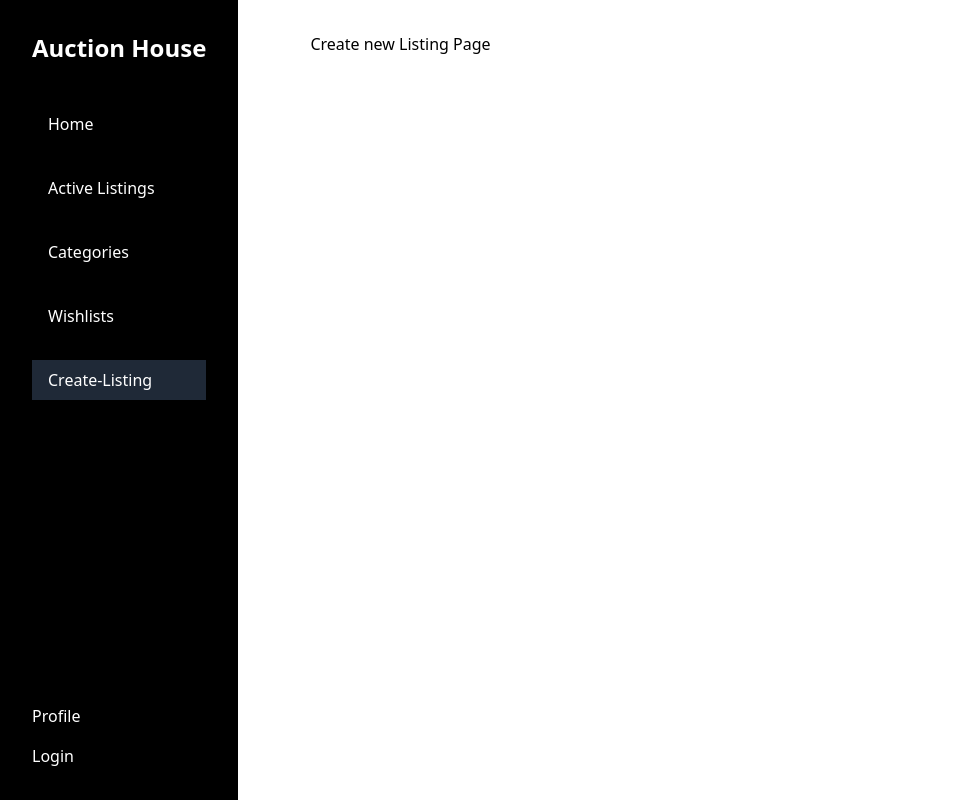
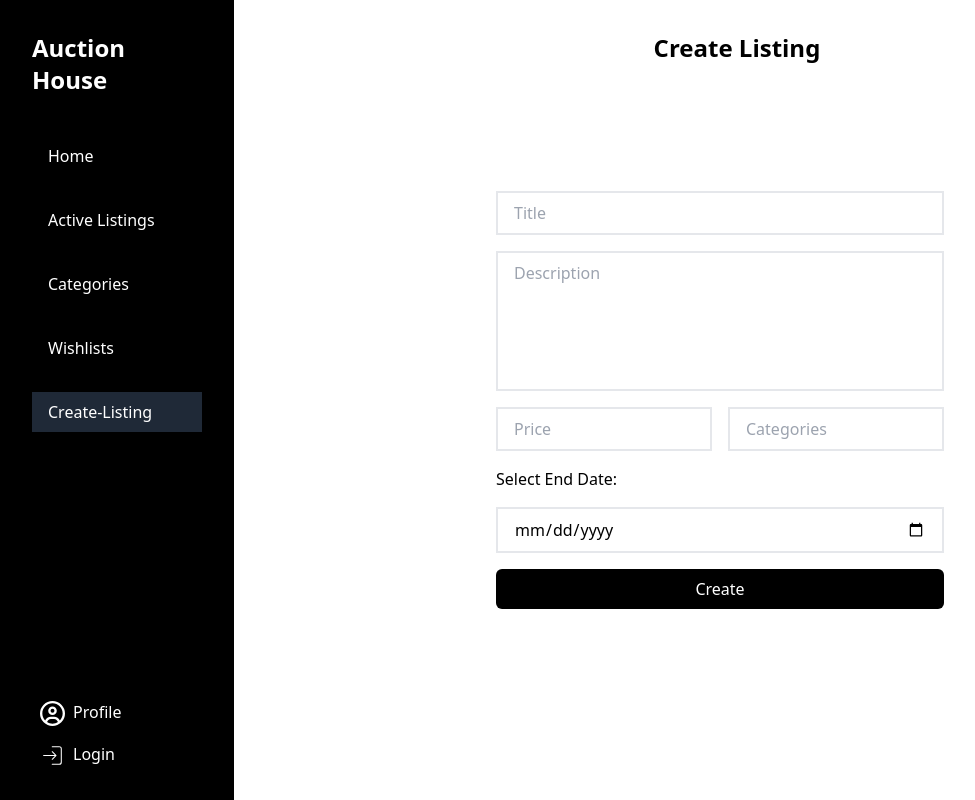
Before and after one commit to LynxQuas/auction-house, a React (Vite) app: page /create-listings in a window 1280 px wide. Shown: the whole page, without its empty margins (0-975 px from the left). Built offline with nearby package versions, Linux system fonts and the light colour scheme.

Commit message:
feat: create listing

```diff
--- a/package.json
+++ b/package.json
@@ -13,6 +13,7 @@
         "react": "^18.3.1",
         "react-dom": "^18.3.1",
         "react-hook-form": "^7.53.2",
+        "react-icons": "^5.3.0",
         "react-router-dom": "^6.28.0"
     },
     "devDependencies": {
--- a/src/App.tsx
+++ b/src/App.tsx
@@ -2,6 +2,7 @@ import { createBrowserRouter, RouterProvider } from "react-router-dom";
 import Root from "./pages/Root";
 import LoginPage from "./pages/LoginPage";
 import RegisterPage from "./pages/RegisterPage";
+import CreatingListings from "./create-listings/CreatingListings";
 
 const App = () => {
     const router = createBrowserRouter([
@@ -17,7 +18,7 @@ const App = () => {
                 { path: "/wishlist", element: <h1>WishList Page</h1> },
                 {
                     path: "/create-listings",
-                    element: <h1>Create new Listing Page</h1>,
+                    element: <CreatingListings />,
                 },
                 { path: "/profile", element: <h1>Profile Page</h1> },
                 { path: "/login", element: <LoginPage /> },
--- a/src/components/Input.tsx
+++ b/src/components/Input.tsx
@@ -12,7 +12,6 @@ type InputPropType<T extends FieldValues> = {
     message?: string;
     register: UseFormRegister<T>;
     registerOpts: RegisterOptions<T>;
-    className: string;
 };
 
 const Input = <T extends FieldValues>({
@@ -22,15 +21,15 @@ const Input = <T extends FieldValues>({
     message,
     register,
     registerOpts,
-    className,
 }: InputPropType<T>) => {
     return (
-        <div>
-            <p className="text-sm text-red-500">{message}</p>
+        <div className="flex flex-col">
+            {message && <p className="text-sm text-red-500">{message}</p>}
             <input
                 placeholder={placeholder}
                 type={type}
-                className={className}
+                id={name}
+                className="w-full border-2 py-2 px-4"
                 {...register(name, registerOpts)}
             />
         </div>
--- /dev/null
+++ b/src/components/ListingForm.tsx
@@ -0,0 +1,90 @@
+import { SubmitHandler, useForm } from "react-hook-form";
+import Input from "./Input";
+import InputError from "./InputError";
+
+type ListingFormTypes = {
+    title: string;
+    description: string;
+    categories: string;
+    price: number;
+    endDate: Date;
+};
+
+const ListingForm = () => {
+    const {
+        register,
+        handleSubmit,
+        formState: { errors },
+    } = useForm<ListingFormTypes>();
+
+    const onSubmit: SubmitHandler<ListingFormTypes> = (data) => {
+        console.log(data);
+    };
+
+    return (
+        <div className="absolute w-full p-4 md:w-[30rem] md:ml-20 top-[50%] left-[50%] translate-x-[-50%] translate-y-[-50%]">
+            <form className="flex flex-col gap-4" onSubmit={handleSubmit(onSubmit)}>
+                <Input
+                    type="text"
+                    name="title"
+                    placeholder="Title"
+                    register={register}
+                    registerOpts={{ required: "Title is required" }}
+                    message={errors.title && errors.title.message}
+                />
+                <div className="w-full flex flex-col">
+                    {errors.description && (
+                        <InputError message={errors.description.message!} />
+                    )}
+                    <textarea
+                        cols={10}
+                        rows={5}
+                        placeholder="Description"
+                        className="py-2 px-4 border-2 resize-none "
+                        {...register("description", {
+                            required: "Description is required",
+                        })}
+                    ></textarea>
+                </div>
+
+                <div className="flex items-center w-full gap-4">
+                    <Input
+                        type="number"
+                        name="price"
+                        placeholder="Price"
+                        register={register}
+                        registerOpts={{ required: "Price is required" }}
+                        message={errors.price && errors.price.message}
+                    />
+
+                    {/* Replace with Select  */}
+                    <Input
+                        type="text"
+                        name="categories"
+                        placeholder="Categories"
+                        register={register}
+                        registerOpts={{ required: "Categories is required" }}
+                        message={errors.categories && errors.categories.message}
+                    />
+                </div>
+
+                <div className="flex flex-col gap-4 w-full">
+                    <label htmlFor="end-date">Select End Date:</label>
+                    <Input
+                        type="date"
+                        name="endDate"
+                        placeholder="Title"
+                        register={register}
+                        registerOpts={{ required: "End date is required" }}
+                        message={errors.endDate && errors.endDate.message}
+                    />
+                </div>
+                <button className="text-white bg-black py-2 rounded-md">
+                    Create
+                </button>
+            </form>
+        </div>
+    );
+};
+
+export default ListingForm;
--- a/src/components/Navbar.tsx
+++ b/src/components/Navbar.tsx
@@ -1,4 +1,6 @@
 import { Link, NavLink } from "react-router-dom";
+import { FaRegCircleUser } from "react-icons/fa6";
+import { CiLogin } from "react-icons/ci";
 
 const navMenu = [
     { url: "/", label: "Home" },
@@ -34,10 +36,19 @@ const Navbar = () => {
             <div>
                 <ul className="flex flex-col gap-4">
                     <li>
-                        <Link to="/profile">Profile</Link>
+                        <Link to="/profile">
+                            <FaRegCircleUser
+                                className="text-white inline mx-2"
+                                size={25}
+                            />
+                            Profile
+                        </Link>
                     </li>
                     <li>
-                        <Link to="/login">Login</Link>
+                        <Link to="/login">
+                            <CiLogin className="text-white inline mx-2" size={25} />
+                            Login
+                        </Link>
                     </li>
                 </ul>
             </div>
--- /dev/null
+++ b/src/create-listings/CreatingListings.tsx
@@ -0,0 +1,14 @@
+import ListingForm from "../components/ListingForm";
+
+const CreatingListings = () => {
+    return (
+        <section>
+            <h2 className="text-2xl md:mr-20 font-bold text-center">
+                Create Listing
+            </h2>
+            <ListingForm />
+        </section>
+    );
+};
+
+export default CreatingListings;
--- a/src/pages/LoginPage.tsx
+++ b/src/pages/LoginPage.tsx
@@ -22,33 +22,28 @@ const LoginPage = () => {
     return (
         <form
             onSubmit={handleSubmit(submitHandler)}
-            className="flex flex-col gap-6 translate-x-[-50%] translate-y-[-50%] absolute top-[50%] left-[50%]  sm:w-[25rem] w-full p-5 md:ml-20"
+            className="flex flex-col gap-5  translate-x-[-50%] translate-y-[-50%] absolute top-[50%] left-[50%]  sm:w-[25rem] w-full p-5 md:ml-20"
         >
             <h2 className="text-2xl font-bold">Login</h2>
-
             <Input
                 placeholder="Username"
                 type="text"
                 name="username"
-                message={errors.username && errors.username.message}
-                className="border-2 w-full py-4 px-4"
                 register={register}
                 registerOpts={{ required: "Username is required" }}
+                message={errors.username && errors.username.message}
             />
-
             <Input
                 type="password"
                 name="password"
-                message={errors.password && errors.password.message!}
                 placeholder="Password"
-                className="border-2 w-full py-4 px-4"
                 register={register}
+                message={errors.password && errors.password.message}
                 registerOpts={{
                     required: "Password is required.",
                     minLength: {
                         value: 6,
-                        message:
-                            "Password should be at least 6 character long.",
+                        message: "Password should be at least 6 character long.",
                     },
                 }}
             />
--- a/src/pages/RegisterPage.tsx
+++ b/src/pages/RegisterPage.tsx
@@ -23,7 +23,7 @@ const RegisterPage = () => {
     return (
         <form
             onSubmit={handleSubmit(onSubmit)}
-            className="flex flex-col gap-5 absolute top-[50%] left-[50%] translate-x-[-50%] translate-y-[-50%] md:ml-20 sm:w-[25rem] w-full p-5"
+            className="flex flex-col gap-4 absolute top-[50%] left-[50%] translate-x-[-50%] translate-y-[-50%] md:ml-20 sm:w-[25rem] w-full p-5"
         >
             <h2 className="text-2xl font-bold">Create an Account</h2>
             <Input
@@ -31,7 +31,6 @@ const RegisterPage = () => {
                 name="username"
                 message={errors.username && errors.username.message}
                 placeholder="Username"
-                className="p-4 border-2 w-full"
                 register={register}
                 registerOpts={{ required: "Username is required" }}
             />
@@ -41,7 +40,6 @@ const RegisterPage = () => {
                 name="email"
                 message={errors.email && errors.email.message}
                 placeholder="Email"
-                className="p-4 border-2 w-full"
                 register={register}
                 registerOpts={{
                     required: "Email is required.",
@@ -57,7 +55,6 @@ const RegisterPage = () => {
                 name="password"
                 message={errors.password && errors.password.message}
                 placeholder="Password"
-                className="p-4 border-2 w-full"
                 register={register}
                 registerOpts={{
                     required: "Password is required",
@@ -73,13 +70,11 @@ const RegisterPage = () => {
                 name="confirmation"
                 message={errors.confirmation && errors.confirmation.message}
                 placeholder="Confirm Password"
-                className="p-4 border-2 w-full"
                 register={register}
                 registerOpts={{
                     required: "Confirm your password",
                     validate: (value) =>
-                        value === getValues().password ||
-                        "Password do not match",
+                        value === getValues().password || "Password do not match",
                 }}
             />
 
--- a/src/pages/Root.tsx
+++ b/src/pages/Root.tsx
@@ -7,7 +7,7 @@ const Root = () => {
             <header>
                 <Navbar />
             </header>
-            <main className="p-8">
+            <main className="p-8 w-[80%]">
                 <Outlet />
             </main>
         </div>
```
Also changed, not shown: 1 other file (tests, documents, lock files or other folders). Lines whose indentation alone changed are shown as unchanged.
